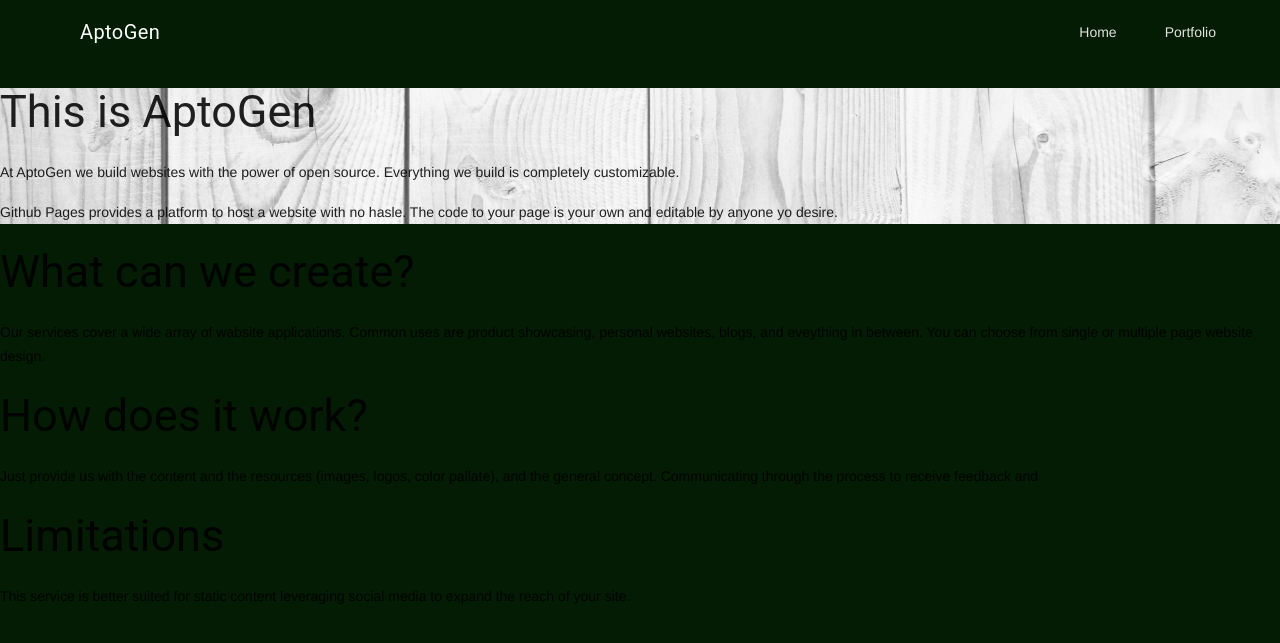
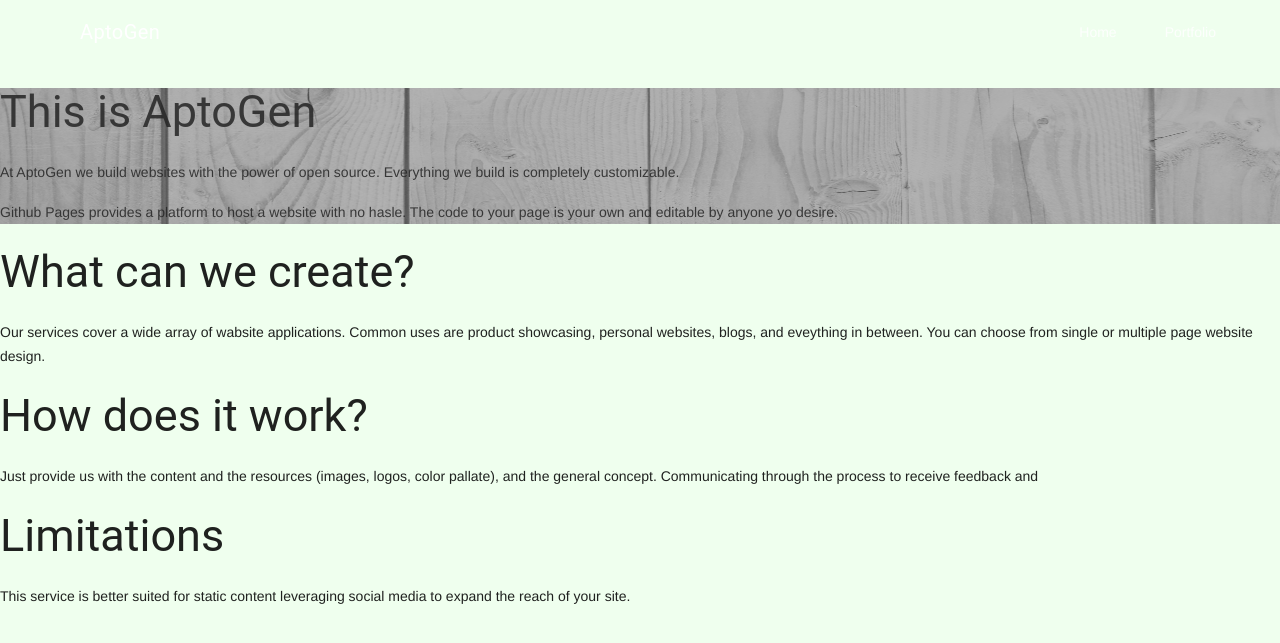
Before and after one commit to karloluis/AptoGen, a Jekyll site: the page built from index.html, in a window 1280 px wide. Shown: the top 643 px of the page. Built offline with Jekyll 4.4.1, drawn with Linux system fonts in a browser that asks for light colours.

Commit message:
Change custom style

```diff
--- a/assets/css/theme.scss
+++ b/assets/css/theme.scss
@@ -4,15 +4,19 @@
 @import "palette_color";
 
 body {
-  background-color: #041B04;
+  background-color: #efffee;
 
+}
+
+banner {
+  height: 400px;
 }
 
 .wood-bg {
   background-image: url("../images/wood-boards.jpeg");
-  background-size: 100% 600px;
+  background-size: 100% 400px;
   background-repeat: no-repeat;
 
   // position: absolute;
-  // filter: brightness(40%) contrast(70%);
+  filter: brightness(80%) contrast(70%);
 }
```
